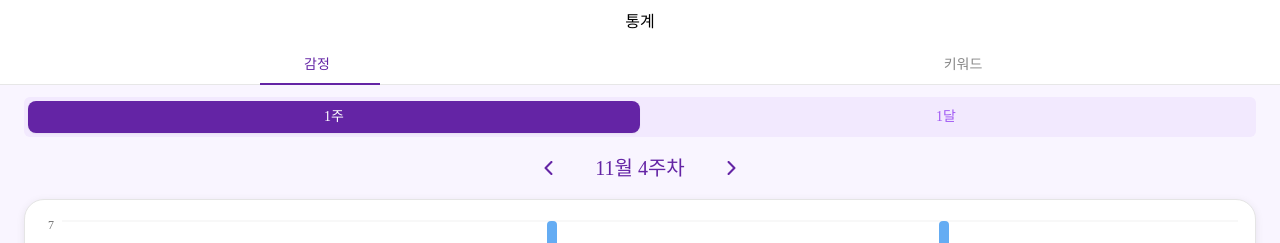
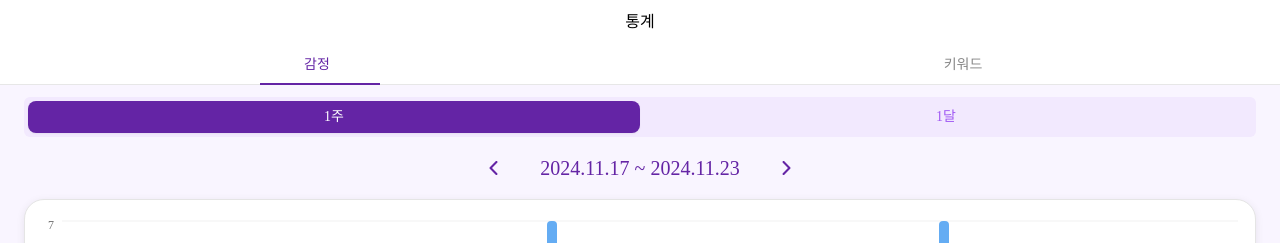
Before and after one commit to Canvas-Diary/Frontend, a React (Vite) app: page /mypage/stats/emotion in a window 1280 px wide. Shown: the top 243 px of the page. Built offline with nearby package versions, Linux system fonts and the light colour scheme; a web font is replaced by a local one.

Commit message:
feat: 명확한 주차로 수정

```diff
--- a/src/pages/stats/Layout/EmotionStatsLayout.tsx
+++ b/src/pages/stats/Layout/EmotionStatsLayout.tsx
@@ -4,13 +4,28 @@ import { useState } from "react";
 
 const months = [" 1", " 2", " 3", " 4", " 5", " 6", " 7", " 8", " 9", "10", "11", "12"];
 
-const getWeekOfMonth = (date: any) => {
-  const firstDayOfMonth = new Date(date.getFullYear(), date.getMonth(), 1); // 해당 달의 첫날
-  const dayOfMonth = date.getDate(); // 해당 날짜의 일(day)
+function getWeekRange(date: Date): string {
+  // 주의 첫날(일요일) 구하기
+  const firstDayOfWeek = new Date(date);
+  const dayOfWeek = firstDayOfWeek.getDay();
+  const diffToSunday = dayOfWeek === 0 ? 0 : 7 - dayOfWeek;
+  firstDayOfWeek.setDate(firstDayOfWeek.getDate() - diffToSunday);
 
-  const weekOfMonth = Math.ceil((dayOfMonth + firstDayOfMonth.getDay()) / 7);
-  return weekOfMonth;
-};
+  // 주의 마지막날(토요일) 구하기
+  const lastDayOfWeek = new Date(firstDayOfWeek);
+  lastDayOfWeek.setDate(firstDayOfWeek.getDate() + 6);
+
+  // 날짜를 "yyyy.mm.dd" 형식으로 변환하는 함수
+  const formatDate = (d: Date): string => {
+    const year = d.getFullYear();
+    const month = String(d.getMonth() + 1).padStart(2, "0");
+    const day = String(d.getDate()).padStart(2, "0");
+    return `${year}.${month}.${day}`;
+  };
+
+  // 주간 범위 반환
+  return `${formatDate(firstDayOfWeek)} ~ ${formatDate(lastDayOfWeek)}`;
+}
 
 const EmotionStatsLayout = () => {
   const [currentWeek, setCurrentWeek] = useState(new Date());
@@ -58,7 +73,7 @@ const EmotionStatsLayout = () => {
         <TabsContent value="week">
           <EmotionStats
             value="week"
-            text={`${months[currentWeek.getMonth()]}월 ${getWeekOfMonth(currentWeek)}주차`}
+            text={`${getWeekRange(currentWeek)}`}
             handleNext={handleNextWeek}
             handlePrev={handlePrevWeek}
           />
```
